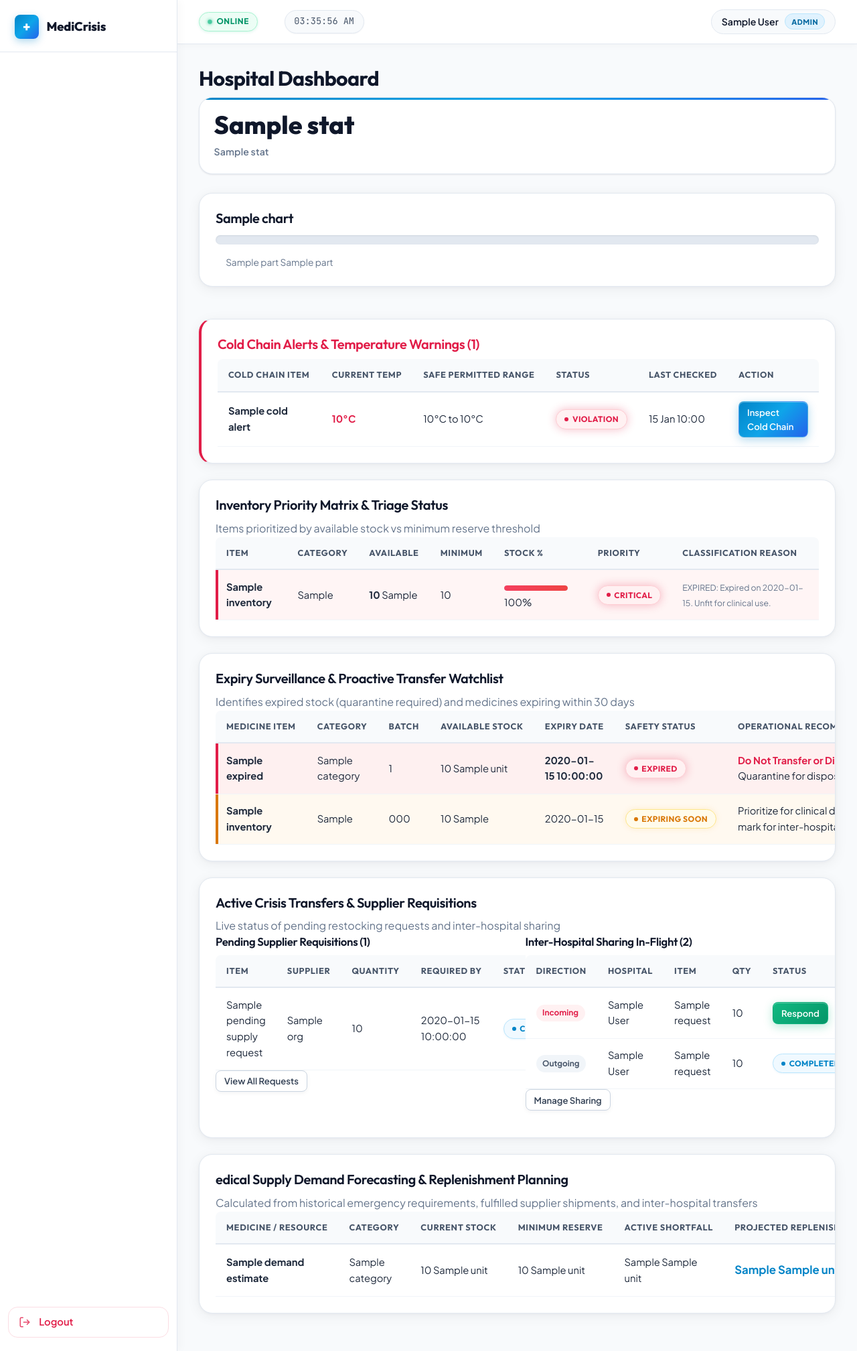
After one commit to indhuaiswarya03/Automatic_medical_invt_Mannagement_sys, a Flask app: template templates/hospital_dashboard_recovered.html in a window 1280 px wide. The commit adds this page. Shown: the whole page at 67% size. Run offline with Flask 3, Linux system fonts and the light colour scheme; tables that the repository leaves empty hold one stand-in row (values such as "Sample post"); the template is opened without the code that fills it: values that come from a table or form of the project are taken from there, most other values are stand-ins (such as "Sample title", 1, 10 or a date in 2020); parts of the project's set-up code (start-up, migrations or seed data) failed here and were passed over.

Commit message:
100% project completed all bugs fixed

```diff
--- /dev/null
+++ b/templates/hospital_dashboard_recovered.html
@@ -0,0 +1,338 @@
+{% extends "base.html" %}{% block title %}{{ 'Reports' if report else 'Dashboard' }}{% endblock %}
+{% block content %}
+<h2>{{ 'Reports' if report else 'Hospital Dashboard' }}</h2>
+{% if report %}<p><button class="btn sec" onclick="window.print()">Print report</button></p>{% endif %}
+
+<!-- Key Metrics Cards -->
+<div class="cards">
+  {% for label, n, c in stats %}
+  <div class="stat {{ c }}"><b>{{ n }}</b><span>{{ label }}</span></div>
+  {% endfor %}
+</div>
+
+<!-- Visual Distribution Charts -->
+<div class="charts">
+  {% for title, parts in charts %}
+  <div class="panel">
+    <h3>{{ title }}</h3>
+    <div class="bar">
+      {% for l, v, c in parts %}
+      {% if v %}<i class="{{ c }}" style="flex:{{ v }}"></i>{% endif %}
+      {% endfor %}
+    </div>
+    <ul class="legend">
+      {% for l, v, c in parts %}
+      <li><b class="dot {{ c }}"></b>{{ l }} {{ v }}</li>
+      {% endfor %}
+    </ul>
+  </div>
+  {% endfor %}
+</div>
+
+<!-- Cold Chain Breach Warnings -->
+{% if cold_alerts %}
+<div class="panel" style="border-left: 4px solid var(--critical, #ef4444);">
+  <h3 style="color:var(--critical, #ef4444);">Cold Chain Alerts & Temperature Warnings ({{ cold_alerts|length }})</h3>
+  <table>
+    <thead>
+      <tr>
+        <th>Cold Chain Item</th>
+        <th>Current Temp</th>
+        <th>Safe Permitted Range</th>
+        <th>Status</th>
+        <th>Last Checked</th>
+        <th>Action</th>
+      </tr>
+    </thead>
+    <tbody>
+      {% for c in cold_alerts %}
+      <tr>
+        <td><b>{{ c.item_name }}</b></td>
+        <td><b style="color:var(--critical);">{{ '%g'|format(c.current_temperature) }}°C</b></td>
+        <td>{{ '%g'|format(c.min_temperature) }}°C to {{ '%g'|format(c.max_temperature) }}°C</td>
+        <td>{{ badge(c.cold_status) }}</td>
+        <td>{{ c.temp_updated.strftime('%d %b %H:%M') if c.temp_updated else 'Never' }}</td>
+        <td><a class="btn sm" href="{{ url_for('cold_chain') }}">Inspect Cold Chain</a></td>
+      </tr>
+      {% endfor %}
+    </tbody>
+  </table>
+</div>
+{% endif %}
+
+<!-- Inventory Priority Matrix with Explicit Classification Reasons -->
+<div class="panel">
+  <div class="section-head">
+    <h3>Inventory Priority Matrix & Triage Status</h3>
+    <span class="muted">Items prioritized by available stock vs minimum reserve threshold</span>
+  </div>
+  <table>
+    <thead>
+      <tr>
+        <th>Item</th>
+        <th>Category</th>
+        <th>Available</th>
+        <th>Minimum</th>
+        <th>Stock %</th>
+        <th>Priority</th>
+        <th>Classification Reason</th>
+        {% if user.role != 'admin' %}<th>Restock</th>{% endif %}
+      </tr>
+    </thead>
+    <tbody>
+      {% for i in (inv if report else inv[:12]) %}
+      <tr class="{{ i.priority|lower }}">
+        <td><b>{{ i.item_name }}</b></td>
+        <td>{{ i.category }}</td>
+        <td><b>{{ i.quantity }}</b> {{ i.unit or 'units' }}</td>
+        <td>{{ i.minimum_quantity }}</td>
+        <td><span class="meter"><i class="{{ i.priority|lower }}" style="width:{{ [i.pct,100]|min }}%"></i></span>{{
+          i.pct }}%</td>
+        <td>{{ badge(i.priority) }}</td>
+        <td><small class="muted">{{ i.priority_reason }}</small></td>
+        {% if user.role != 'admin' %}
+        <td>
+          {% if i.priority in ['CRITICAL', 'LOW'] %}
+          <a class="btn sm update"
+            href="{{ url_for('requests_page') }}?q={{ i.item_name|urlencode }}&needed_qty={{ [i.minimum_quantity - i.quantity, 1]|max }}">Search
+            Suppliers</a>
+          {% else %}
+          <span class="muted">Sufficient</span>
+          {% endif %}
+        </td>
+        {% endif %}
+      </tr>
+      {% else %}
+      <tr>
+        <td colspan="8">No inventory items found.{% if user.role != 'admin' %} <a
+            href="{{ url_for('inventory_add') }}">Add your first item</a>{% endif %}</td>
+      </tr>
+      {% endfor %}
+    </tbody>
+  </table>
+</div>
+
+<!-- Expired & Near-Expiry Medicine Watchlist -->
+<div class="panel">
+  <div class="section-head">
+    <h3>Expiry Surveillance & Proactive Transfer Watchlist</h3>
+    <span class="muted">Identifies expired stock (quarantine required) and medicines expiring within 30 days</span>
+  </div>
+  {% if expired_items or near_expiry_items %}
+  <table>
+    <thead>
+      <tr>
+        <th>Medicine Item</th>
+        <th>Category</th>
+        <th>Batch</th>
+        <th>Available Stock</th>
+        <th>Expiry Date</th>
+        <th>Safety Status</th>
+        <th>Operational Recommendation</th>
+      </tr>
+    </thead>
+    <tbody>
+      {% for ex in expired_items %}
+      <tr class="critical" style="background:rgba(239, 68, 68, 0.08);">
+        <td><b>{{ ex.item_name }}</b></td>
+        <td>{{ ex.category }}</td>
+        <td>{{ ex.batch_number or 'N/A' }}</td>
+        <td>{{ ex.quantity }} {{ ex.unit or 'units' }}</td>
+        <td><b>{{ ex.expiry_date }}</b></td>
+        <td><span class="badge critical">EXPIRED</span></td>
+        <td><b style="color:var(--critical);">Do Not Transfer or Dispense.</b> Quarantine for disposal.</td>
+      </tr>
+      {% endfor %}
+      {% for ne in near_expiry_items %}
+      <tr class="low" style="background:rgba(245, 158, 11, 0.06);">
+        <td><b>{{ ne.item_name }}</b></td>
+        <td>{{ ne.category }}</td>
+        <td>{{ ne.batch_number or 'N/A' }}</td>
+        <td>{{ ne.quantity }} {{ ne.unit or 'units' }}</td>
+        <td>{{ ne.expiry_date }}</td>
+        <td><span class="badge low">Expiring Soon</span></td>
+        <td>
+          {% set rec = near_expiry_recommendations|selectattr('item.id', 'equalto', ne.id)|first %}
+          {% if rec %}
+          <span style="color:var(--acc);">Transfer {{ rec.recommended_qty }} units to <b>{{ rec.target_hospital.org
+              }}</b></span>
+          <a class="btn sm"
+            href="{{ url_for('inter_hospital_sharing') }}?provider_id={{ rec.target_hospital.id }}">Share Stock</a>
+          {% else %}
+          Prioritize for clinical dispensing or mark for inter-hospital sharing.
+          {% endif %}
+        </td>
+      </tr>
+      {% endfor %}
+    </tbody>
+  </table>
+  {% else %}
+  <p class="muted">No expired or near-expiry medicines. All current stocks have safe forward expiry dates.</p>
+  {% endif %}
+</div>
+
+<!-- Active Crisis Transfers & Restocking In-Flight -->
+<div class="panel">
+  <div class="section-head">
+    <h3>Active Crisis Transfers & Supplier Requisitions</h3>
+    <span class="muted">Live status of pending restocking requests and inter-hospital sharing</span>
+  </div>
+  <div style="display:grid; grid-template-columns: repeat(auto-fit, minmax(320px, 1fr)); gap: 1.5rem;">
+    <!-- Pending Restocking Requests -->
+    <div>
+      <h4>Pending Supplier Requisitions ({{ pending_supply_requests|length }})</h4>
+      {% if pending_supply_requests %}
+      <table>
+        <thead>
+          <tr>
+            <th>Item</th>
+            <th>Supplier</th>
+            <th>Quantity</th>
+            <th>Required By</th>
+            <th>Status</th>
+          </tr>
+        </thead>
+        <tbody>
+          {% for sr in pending_supply_requests[:5] %}
+          <tr>
+            <td>{{ sr.item_name }}</td>
+            <td>{{ sr.supplier.org }}</td>
+            <td>{{ sr.requested_quantity }}</td>
+            <td>{{ sr.required_date or 'Immediate' }}</td>
+            <td>{{ badge(sr.status) }}</td>
+          </tr>
+          {% endfor %}
+        </tbody>
+      </table>
+      <p><a class="btn sm sec" href="{{ url_for('requests_page') }}">View All Requests</a></p>
+      {% else %}
+      <p class="muted">No pending supplier requests awaiting response.</p>
+      {% endif %}
+    </div>
+
+    <!-- Active Inter-Hospital Sharing -->
+    <div>
+      <h4>Inter-Hospital Sharing In-Flight ({{ pending_sharing_sent|length + pending_sharing_in|length }})</h4>
+      {% if pending_sharing_sent or pending_sharing_in %}
+      <table>
+        <thead>
+          <tr>
+            <th>Direction</th>
+            <th>Hospital</th>
+            <th>Item</th>
+            <th>Qty</th>
+            <th>Status</th>
+          </tr>
+        </thead>
+        <tbody>
+          {% for sh in pending_sharing_in %}
+          <tr>
+            <td><span class="chip hot">Incoming</span></td>
+            <td>{{ sh.requester.org }}</td>
+            <td>{{ sh.item_name }}</td>
+            <td>{{ sh.requested_quantity }}</td>
+            <td><a class="btn sm success" href="{{ url_for('inter_hospital_sharing') }}">Respond</a></td>
+          </tr>
+          {% endfor %}
+          {% for sh in pending_sharing_sent %}
+          <tr>
+            <td><span class="chip">Outgoing</span></td>
+            <td>{{ sh.provider.org }}</td>
+            <td>{{ sh.item_name }}</td>
+            <td>{{ sh.requested_quantity }}</td>
+            <td>{{ badge(sh.status) }}</td>
+          </tr>
+          {% endfor %}
+        </tbody>
+      </table>
+      <p><a class="btn sm sec" href="{{ url_for('inter_hospital_sharing') }}">Manage Sharing</a></p>
+      {% else %}
+      <p class="muted">No active inter-hospital sharing requests pending.</p>
+      {% endif %}
+    </div>
+  </div>
+</div>
+
+<!-- Rule-Based Deterministic Demand Estimation (Reports View / Dashboard) -->
+{% if report or demand_estimates %}
+<div class="panel">
+  <div class="section-head">
+    <h3>edical Supply Demand Forecasting & Replenishment Planning</h3>
+    <span class="muted">Calculated from historical emergency requirements, fulfilled supplier shipments, and
+      inter-hospital transfers</span>
+  </div>
+  <table>
+    <thead>
+      <tr>
+        <th>Medicine / Resource</th>
+        <th>Category</th>
+        <th>Current Stock</th>
+        <th>Minimum Reserve</th>
+        <th>Active Shortfall</th>
+        <th>Projected Replenishment Need</th>
+        <th>Data Sufficiency & Calculation Basis</th>
+      </tr>
+    </thead>
+    <tbody>
+      {% for d in demand_estimates %}
+      <tr class="{{ d.priority|lower }}">
+        <td><b>{{ d.item_name }}</b></td>
+        <td>{{ d.category }}</td>
+        <td>{{ d.current_stock }} {{ d.unit }}</td>
+        <td>{{ d.minimum_quantity }} {{ d.unit }}</td>
+        <td>{{ d.active_shortfall }} {{ d.unit }}</td>
+        <td><b style="color:var(--acc); font-size:1.05rem;">{{ d.projected_demand }} {{ d.unit }}</b></td>
+        <td>
+          {% if d.is_insufficient %}
+          <span class="chip hot">Limited Historical Data</span>
+          {% else %}
+          <span class="chip ok">Historical Transaction Logged</span>
+          {% endif %}
+          <br><small class="muted">{{ d.note }}</small>
+        </td>
+      </tr>
+      {% else %}
+      <tr>
+        <td colspan="7">No inventory items available for demand calculation.</td>
+      </tr>
+      {% endfor %}
+    </tbody>
+  </table>
+</div>
+{% endif %}
+
+{% if report %}
+<div class="panel">
+  <h3>Emergency Requirements Audit Log</h3>
+  <table>
+    <thead>
+      <tr>
+        <th>Item</th>
+        <th>Required</th>
+        <th>Available</th>
+        <th>Shortfall</th>
+        <th>Priority</th>
+        <th>Status</th>
+      </tr>
+    </thead>
+    <tbody>
+      {% for r in reqs %}
+      <tr>
+        <td>{{ r.item_name }}</td>
+        <td>{{ r.required_quantity }}</td>
+        <td>{{ r.current_quantity }}</td>
+        <td>{{ r.shortfall }}</td>
+        <td>{{ badge(r.priority) }}</td>
+        <td>{{ badge(r.status) }}</td>
+      </tr>
+      {% else %}
+      <tr>
+        <td colspan="6">No requirements recorded.</td>
+      </tr>
+      {% endfor %}
+    </tbody>
+  </table>
+</div>
+{% endif %}
+
+{% endblock %}
```
Also changed, not shown: templates/hospital_dashboard.html (+30 -10 lines), templates/index.html (+33 -13 lines), templates/register.html (+9 -5 lines).
